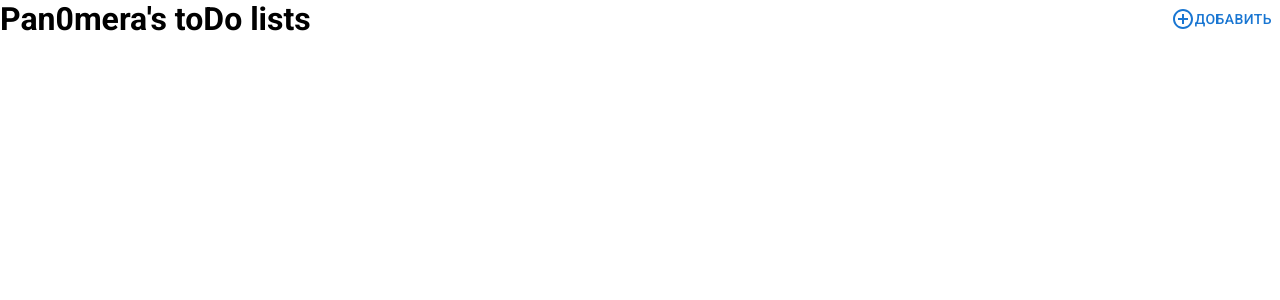
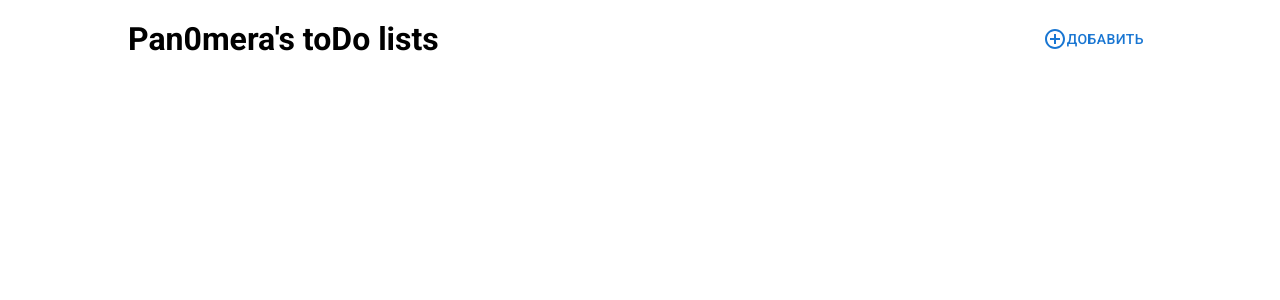
Before and after one commit to ARTESS-PLAY/SimpeToDoList, a React (Create React App) app: page / in a window 1280 px wide. Shown: the top 300 px of the page. Built offline with nearby package versions, Linux system fonts and the light colour scheme.

Commit message:
Немного стилизовал

```diff
--- a/src/App.tsx
+++ b/src/App.tsx
@@ -4,7 +4,9 @@ import Header from './components/Header';
 function App() {
     return (
         <div className="App">
-            <Header />
+            <div className="container">
+                <Header />
+            </div>
         </div>
     );
 }
--- a/src/components/Header/index.module.scss
+++ b/src/components/Header/index.module.scss
@@ -5,4 +5,5 @@
     justify-content: space-between;
     width: 100%;
     margin-bottom: 20px;
+    padding: 20px 0;
 }
--- a/src/index.css
+++ b/src/index.css
@@ -4,3 +4,10 @@
     margin: 0;
     padding: 0;
 }
+
+.container {
+    width: 100%;
+    max-width: 1064px;
+    margin: 0 auto;
+    padding: 0 20px;
+}
```
